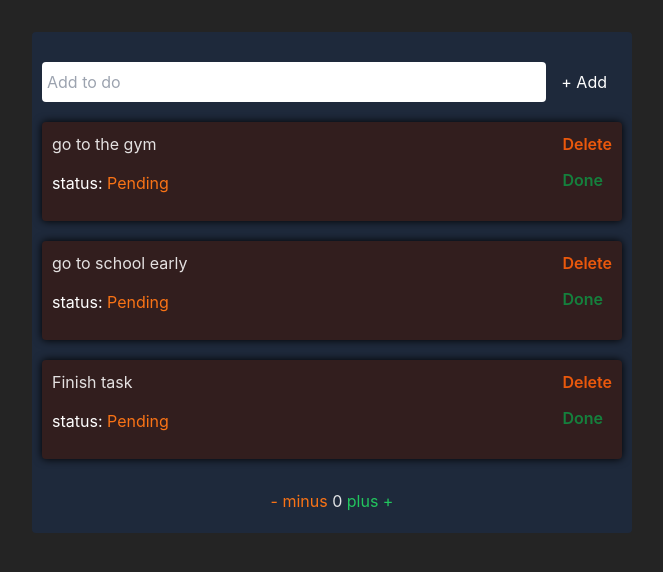
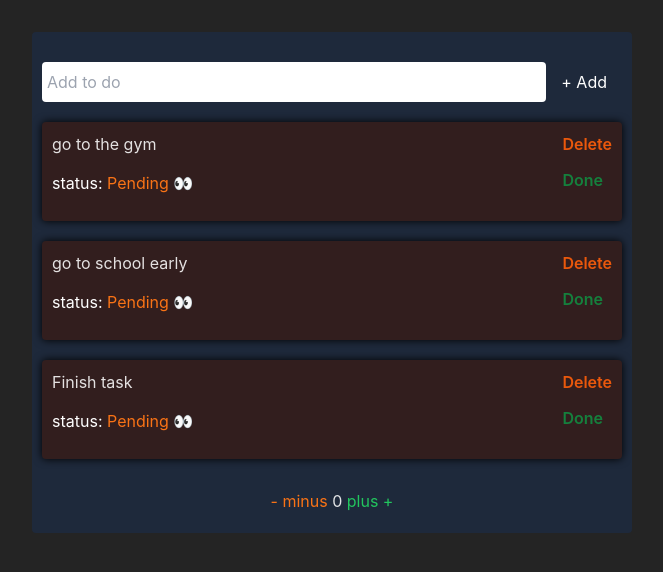
Before and after one commit to RashJrEdmund/svelte-app, a Svelte app: page / in a window 1280 px wide. Shown: the top 572 px of the page, without its empty margins (308-971 px from the left). Built offline with nearby package versions, Linux system fonts and the light colour scheme.

Commit message:
added the laodin and pending emojis

```diff
--- a/src/components/TodoComponents/Card.svelte
+++ b/src/components/TodoComponents/Card.svelte
@@ -25,7 +25,7 @@
         <p class="text-white bottom-0 left-0 mt-[15px]">
             status:
             <span class={completed ? "text-green-500" : "text-orange-500"}>
-                {completed ? "Completed" : "Pending"}
+                {completed ? "Completed ✅" : "Pending 👀"}
             </span>
         </p>
 
```
